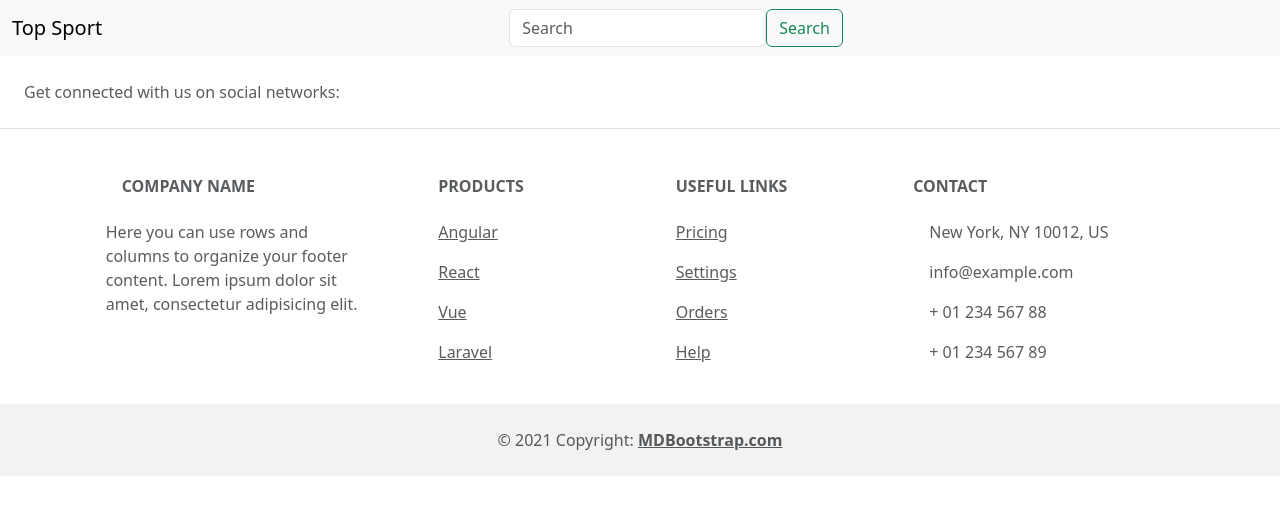
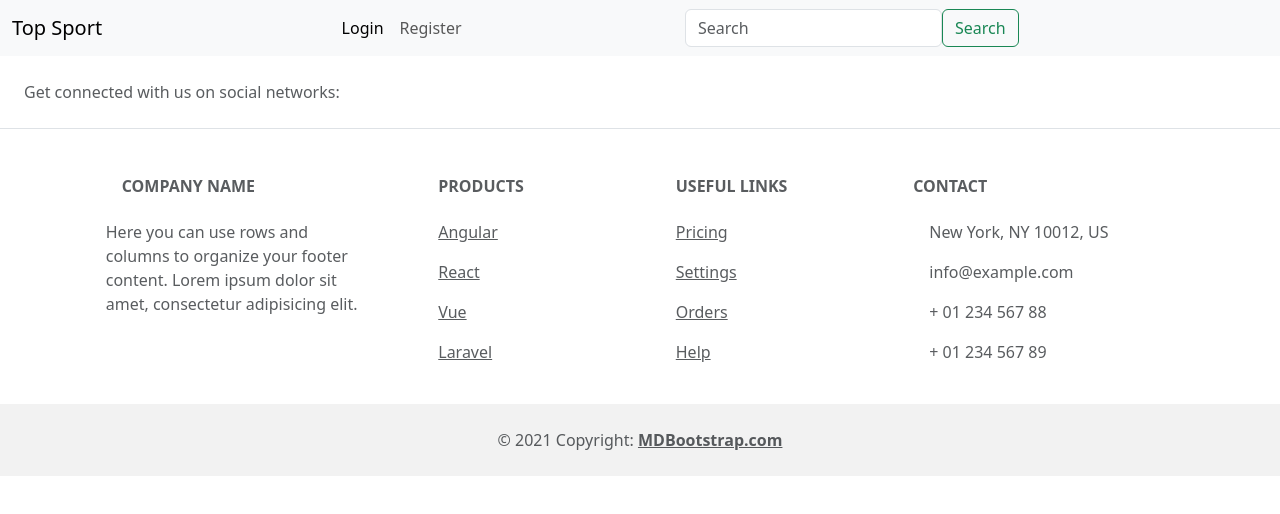
Before and after one commit to Abdelrhmann-Tarek/Top-Sport-Angular-E-Commerce, an Angular app: page / in a window 1280 px wide. Shown: the top 514 px of the page. Built offline with nearby package versions, Linux system fonts and the light colour scheme; some icons are missing.

Commit message:
init nav bar lay out

```diff
--- a/src/app/Core/Layout/auth-nav-bar/auth-nav-bar.html
+++ b/src/app/Core/Layout/auth-nav-bar/auth-nav-bar.html
@@ -1 +1,3 @@
 <p>auth-nav-bar works!</p>
+<app-nav-bar Layout="auth" />
+<router-outlet />
--- a/src/app/Core/Layout/auth-nav-bar/auth-nav-bar.ts
+++ b/src/app/Core/Layout/auth-nav-bar/auth-nav-bar.ts
@@ -1,8 +1,10 @@
 import { Component } from '@angular/core';
+import { NavBar } from "../../../../copmonents/nav-bar/nav-bar";
+import { RouterOutlet } from '@angular/router';
 
 @Component({
   selector: 'app-auth-nav-bar',
-  imports: [],
+  imports: [NavBar,RouterOutlet],
   templateUrl: './auth-nav-bar.html',
   styleUrl: './auth-nav-bar.css'
 })
--- a/src/app/Core/Layout/user-nav-bar/user-nav-bar.html
+++ b/src/app/Core/Layout/user-nav-bar/user-nav-bar.html
@@ -1 +1,2 @@
-<p>user-nav-bar works!</p>
+<app-nav-bar Layput="user" />
+<router-outlet />
--- a/src/app/Core/Layout/user-nav-bar/user-nav-bar.ts
+++ b/src/app/Core/Layout/user-nav-bar/user-nav-bar.ts
@@ -1,8 +1,10 @@
 import { Component } from '@angular/core';
+import { NavBar } from "../../../../copmonents/nav-bar/nav-bar";
+import { RouterOutlet } from '@angular/router';
 
 @Component({
   selector: 'app-user-nav-bar',
-  imports: [],
+  imports: [NavBar , RouterOutlet],
   templateUrl: './user-nav-bar.html',
   styleUrl: './user-nav-bar.css'
 })
--- a/src/copmonents/nav-bar/nav-bar.html
+++ b/src/copmonents/nav-bar/nav-bar.html
@@ -12,7 +12,7 @@
     >
       <span class="navbar-toggler-icon"></span>
     </button>
-    <!-- @if ( Layout =="user") {
+    @if ( Layout =="user") {
 
     <div class="collapse navbar-collapse" id="navbarSupportedContent">
       <ul class="navbar-nav me-auto mb-2 mb-lg-0">
@@ -49,10 +49,7 @@
           <a class="nav-link disabled" aria-disabled="true">Disabled</a>
         </li>
       </ul>
-
-
-
-
+    </div>
     } @else {
     <ul class="navbar-nav">
       <li class="nav-item">
@@ -63,7 +60,6 @@
       </li>
     </ul>
     }
-    -->
 
     <form class="d-flex" role="search">
       <input class="form-control" type="search" placeholder="Search" aria-label="Search" />
--- a/src/copmonents/nav-bar/nav-bar.ts
+++ b/src/copmonents/nav-bar/nav-bar.ts
@@ -1,5 +1,5 @@
 import { CommonModule } from '@angular/common';
-import { Component } from '@angular/core';
+import { Component, Input } from '@angular/core';
 import { RouterLink } from "@angular/router";
 
 @Component({
@@ -14,4 +14,5 @@ export class NavBar {
 this.isLightMode = !this.isLightMode;
   document.body.classList.toggle('dark-mode', !this.isLightMode);
   }
+  @Input() Layout!:string ;
 }
```
Lines whose indentation alone changed are shown as unchanged.
